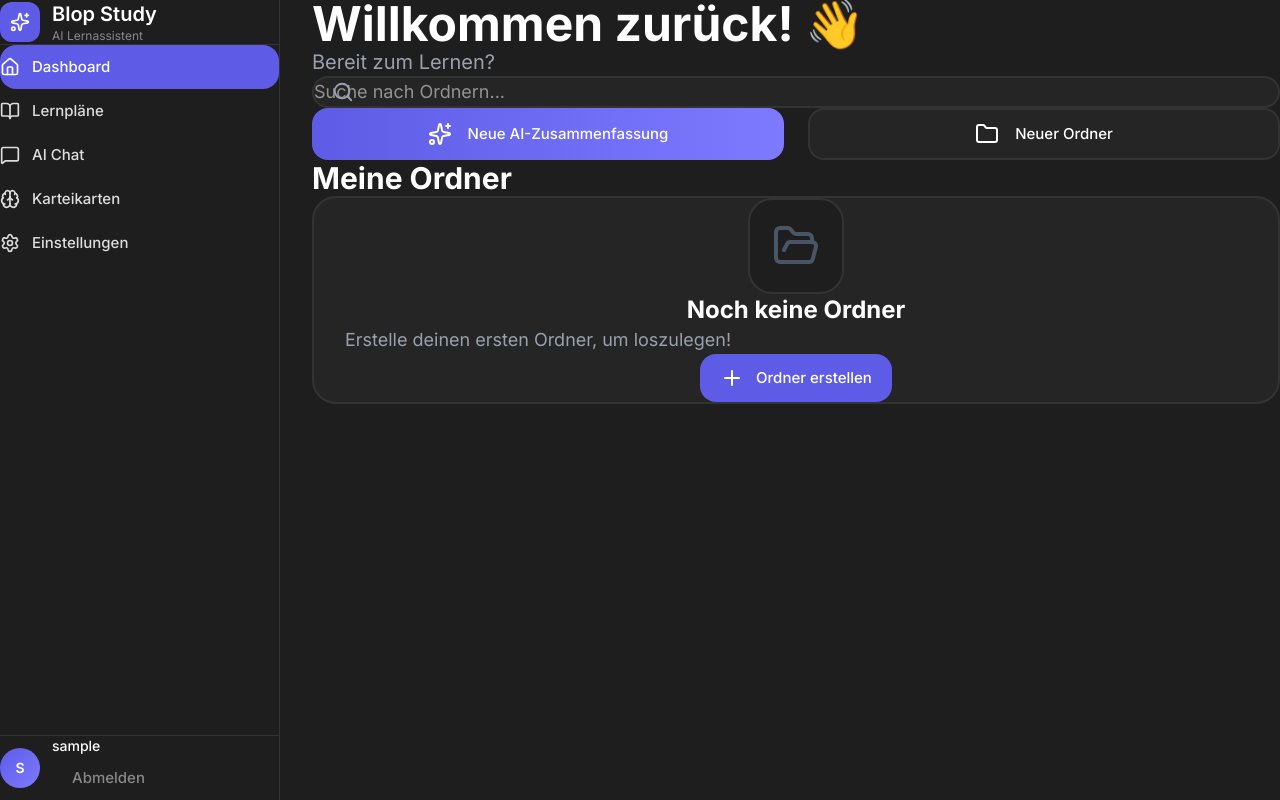
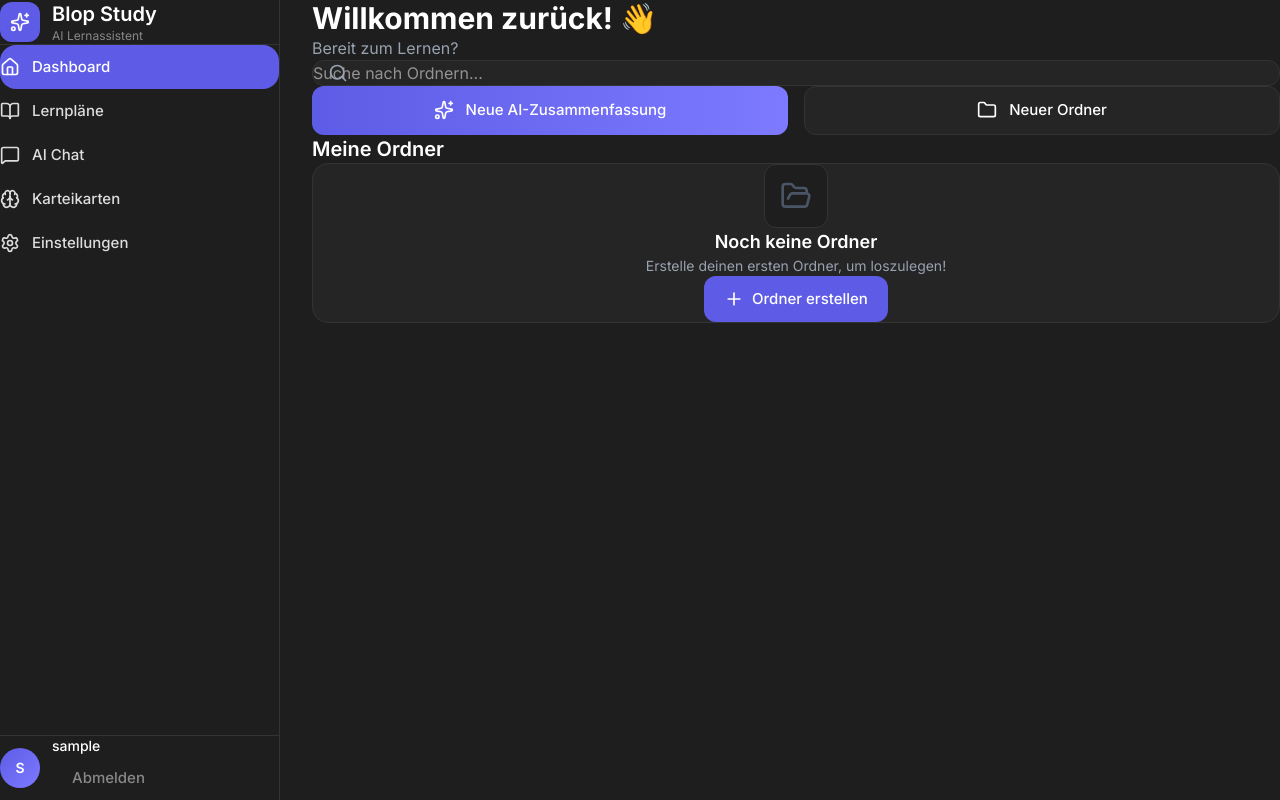
Before and after one commit to BenSchwank/Blop, a Next.js app in the folder StudyFlow/frontend/: page / in a window 1280 px wide. Built offline with nearby package versions, Linux system fonts and the light colour scheme; sample sign-in values are in the browser's storage.

Commit message:
Fix: Balanced professional dashboard sizing

```diff
--- a/StudyFlow/frontend/src/app/page.tsx
+++ b/StudyFlow/frontend/src/app/page.tsx
@@ -1,11 +1,10 @@
 "use client";
 
-import React, { useState, useEffect } from 'react';
+import React, { useState } from 'react';
 import { Search, Sparkles, Folder, FolderOpen, Plus } from 'lucide-react';
 
 export default function Dashboard() {
   const [searchQuery, setSearchQuery] = useState('');
-  const [loading, setLoading] = useState(false);
 
   const handleCreateFolder = () => {
     alert("Neuer Ordner clicked!");
@@ -17,79 +16,79 @@ export default function Dashboard() {
 
   return (
     <div className="bg-[#1e1e1e] min-h-screen">
-      {/* Main Container - Centered with max-width */}
-      <div className="max-w-5xl mx-auto px-6 py-16">
+      {/* Main Container */}
+      <div className="max-w-6xl mx-auto px-8 py-10">
 
-        {/* Header Section */}
-        <div className="mb-16">
-          <h1 className="text-5xl font-bold text-white mb-4">
+        {/* Header */}
+        <div className="mb-10">
+          <h1 className="text-3xl font-bold text-white mb-2">
             Willkommen zurück! 👋
           </h1>
-          <p className="text-xl text-gray-400">
+          <p className="text-base text-gray-400">
             Bereit zum Lernen?
           </p>
         </div>
 
         {/* Search Bar */}
-        <div className="mb-12">
+        <div className="mb-8">
           <div className="relative">
-            <Search className="absolute left-5 top-1/2 -translate-y-1/2 text-gray-400" size={22} />
+            <Search className="absolute left-4 top-1/2 -translate-y-1/2 text-gray-400" size={20} />
             <input
               type="text"
               placeholder="Suche nach Ordnern..."
               value={searchQuery}
               onChange={(e) => setSearchQuery(e.target.value)}
-              className="w-full pl-14 pr-6 py-5 bg-[#252526] text-white text-lg rounded-2xl border-2 border-[#333] focus:border-[#5E5CE6] focus:outline-none transition-all"
+              className="w-full pl-12 pr-4 py-3.5 bg-[#252526] text-white rounded-xl border border-[#333] focus:border-[#5E5CE6] focus:outline-none transition-all"
             />
           </div>
         </div>
 
         {/* Action Buttons */}
-        <div className="grid grid-cols-1 md:grid-cols-2 gap-6 mb-16">
+        <div className="grid grid-cols-1 md:grid-cols-2 gap-4 mb-10">
           <button
             onClick={handleNewSummary}
-            className="group flex items-center justify-center gap-4 bg-gradient-to-r from-[#5E5CE6] to-[#7D7AFF] text-white px-10 py-6 rounded-2xl font-semibold text-lg hover:shadow-2xl hover:shadow-[#5E5CE6]/30 transition-all duration-300 hover:scale-105"
+            className="flex items-center justify-center gap-3 bg-gradient-to-r from-[#5E5CE6] to-[#7D7AFF] text-white px-6 py-4 rounded-xl font-medium hover:shadow-lg hover:shadow-[#5E5CE6]/20 transition-all"
           >
-            <Sparkles size={24} className="group-hover:rotate-12 transition-transform" />
+            <Sparkles size={20} />
             <span>Neue AI-Zusammenfassung</span>
           </button>
 
           <button
             onClick={handleCreateFolder}
-            className="group flex items-center justify-center gap-4 bg-[#252526] text-white px-10 py-6 rounded-2xl font-semibold text-lg border-2 border-[#333] hover:border-[#444] hover:bg-[#2d2d2d] transition-all duration-300 hover:scale-105"
+            className="flex items-center justify-center gap-3 bg-[#252526] text-white px-6 py-4 rounded-xl font-medium border border-[#333] hover:bg-[#2d2d2d] transition-all"
           >
-            <Folder size={24} className="group-hover:scale-110 transition-transform" />
+            <Folder size={20} />
             <span>Neuer Ordner</span>
           </button>
         </div>
 
         {/* Folders Section */}
         <div>
-          <h2 className="text-3xl font-bold text-white mb-8">
+          <h2 className="text-xl font-semibold text-white mb-6">
             Meine Ordner
           </h2>
 
           {/* Empty State */}
-          <div className="bg-[#252526] border-2 border-[#333] rounded-3xl p-20 text-center">
-            <div className="flex justify-center mb-8">
-              <div className="w-24 h-24 bg-[#1e1e1e] rounded-3xl flex items-center justify-center border-2 border-[#333]">
-                <FolderOpen size={48} className="text-gray-600" />
+          <div className="bg-[#252526] border border-[#333] rounded-2xl p-12 text-center">
+            <div className="flex justify-center mb-6">
+              <div className="w-16 h-16 bg-[#1e1e1e] rounded-xl flex items-center justify-center border border-[#333]">
+                <FolderOpen size={32} className="text-gray-600" />
               </div>
             </div>
 
-            <h3 className="text-2xl font-bold text-white mb-4">
+            <h3 className="text-lg font-semibold text-white mb-2">
               Noch keine Ordner
             </h3>
 
-            <p className="text-lg text-gray-400 mb-10 max-w-md mx-auto">
+            <p className="text-sm text-gray-400 mb-6">
               Erstelle deinen ersten Ordner, um loszulegen!
             </p>
 
             <button
               onClick={handleCreateFolder}
-              className="inline-flex items-center gap-3 bg-[#5E5CE6] text-white px-10 py-5 rounded-2xl font-semibold text-lg hover:bg-[#7D7AFF] transition-all duration-300 hover:scale-105"
+              className="inline-flex items-center gap-2 bg-[#5E5CE6] text-white px-6 py-3 rounded-xl font-medium hover:bg-[#7D7AFF] transition-all"
             >
-              <Plus size={24} />
+              <Plus size={20} />
               <span>Ordner erstellen</span>
             </button>
           </div>
```
